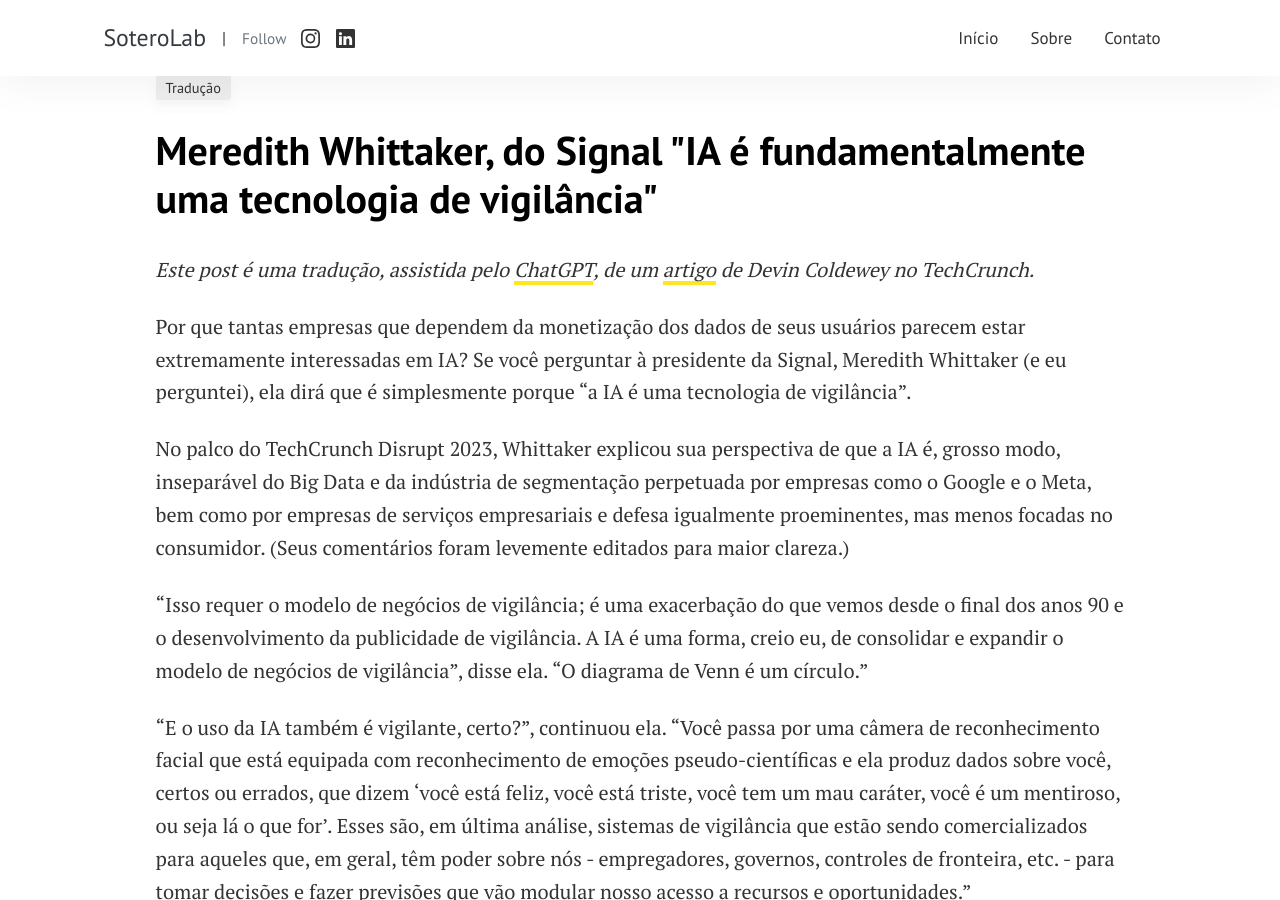
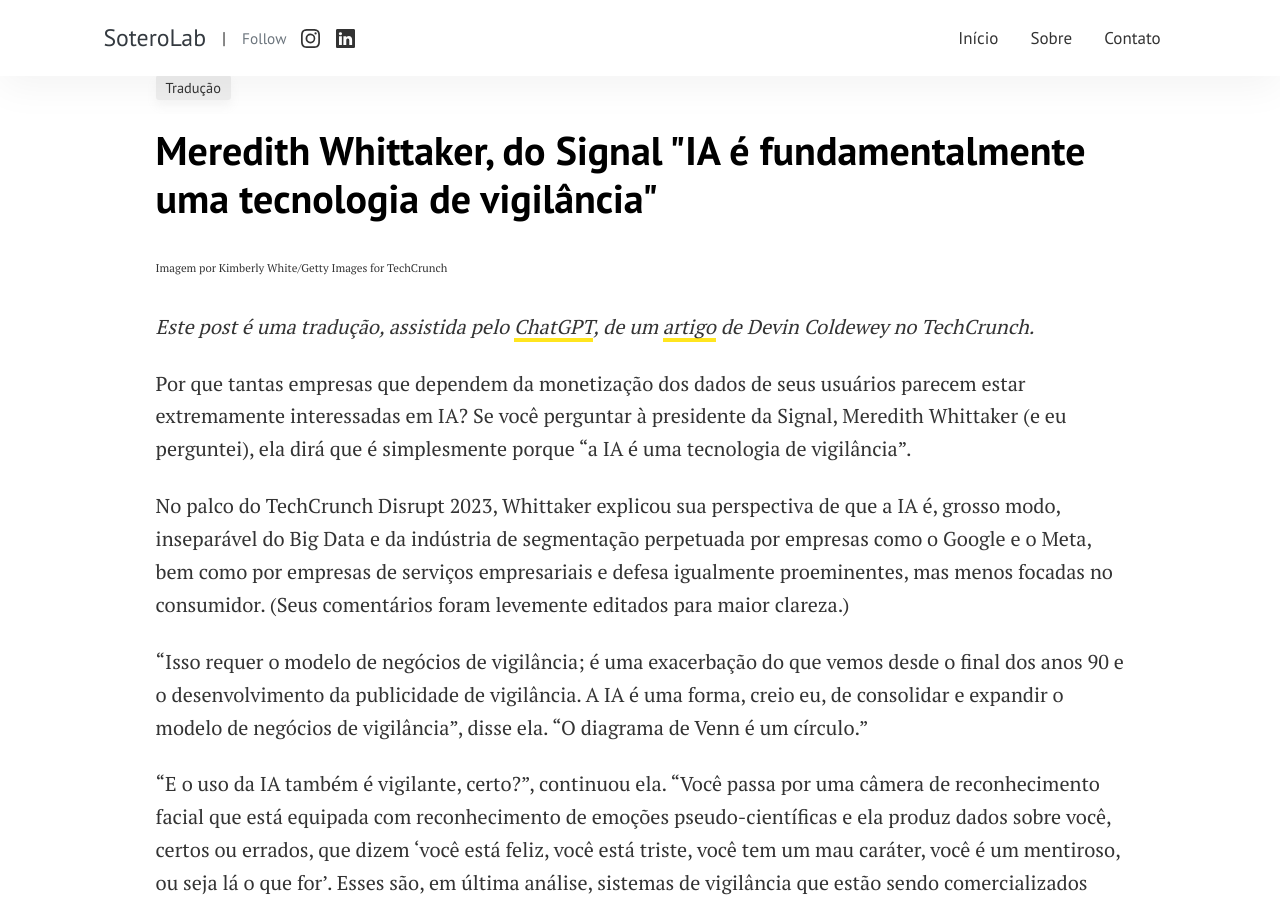
Before and after one commit to soterolab/soterolab, a Jekyll site: the page built from _posts/2023-10-23-T01_tecnologia_de_vigilancia.md, in a window 1280 px wide and 900 px high, scrolled down 721 px. Built offline with Jekyll 4.4.1, drawn with Linux system fonts in a browser that asks for light colours.

Commit message:
Update 2023-10-23-T01_tecnologia_de_vigilancia.md

```diff
--- a/_posts/2023-10-23-T01_tecnologia_de_vigilancia.md
+++ b/_posts/2023-10-23-T01_tecnologia_de_vigilancia.md
@@ -5,6 +5,8 @@
 image: assets/images/traducao01.png
 author: sotero
 ---
+
+<sup><sub>Imagem por Kimberly White/Getty Images for TechCrunch</sub></sup>
 
 _Este post é uma tradução, assistida pelo [ChatGPT](https://chat.openai.com/), de um [artigo](https://techcrunch.com/2023/09/25/signals-meredith-whittaker-ai-is-fundamentally-a-surveillance-technology/) de Devin Coldewey no TechCrunch._
 
```
